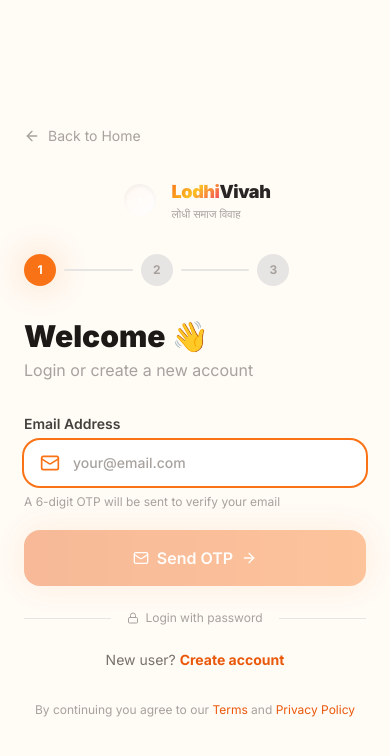
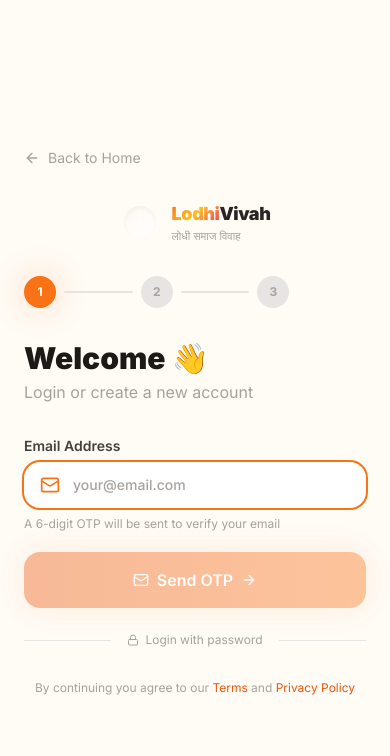
Before and after one commit to shubhamsulakhe/lodhivivah, a Next.js app: page /login in a window 390 px wide. Shown: the top 756 px of the page. Built offline with nearby package versions, Linux system fonts and the light colour scheme.

Commit message:
register navigation fixed - mobile login logo fix1-test

```diff
--- a/app/login/page.tsx
+++ b/app/login/page.tsx
@@ -297,12 +297,6 @@
                 </form>
               )}
 
-              <p className="text-center mt-6 text-stone-500 text-sm">
-                New user?{' '}
-                <Link href="/register" className="text-saffron-600 font-bold hover:underline">
-                  Create account
-                </Link>
-              </p>
             </div>
           )}
 
--- a/app/page.tsx
+++ b/app/page.tsx
@@ -78,7 +78,7 @@
 
             {/* CTA Buttons */}
             <div className="flex flex-col sm:flex-row gap-4 justify-center mb-14 animate-fade-up-4">
-              <Link href="/register"
+              <Link href="/login"
                 className="btn btn-white btn-xl group">
                 <Heart className="w-5 h-5 text-saffron-500 fill-saffron-400 group-hover:scale-110 transition-transform"/>
                 Register Free — अभी जुड़ें
@@ -191,7 +191,7 @@
           </div>
 
           <div className="mt-12 text-center">
-            <Link href="/register" className="btn btn-primary btn-lg">
+            <Link href="/login" className="btn btn-primary btn-lg">
               <Heart className="w-5 h-5"/> अभी शुरू करें — Register Free
             </Link>
           </div>
@@ -398,7 +398,7 @@
             अभी जुड़ें और अपना जीवनसाथी खोजें। Registration पूरी तरह मुफ्त है।
           </p>
           <div className="flex flex-col sm:flex-row gap-4 justify-center">
-            <Link href="/register" className="btn btn-white btn-xl group">
+            <Link href="/login" className="btn btn-white btn-xl group">
               <Heart className="w-5 h-5 text-saffron-500 fill-saffron-400"/>
               Register Now — Free
               <ArrowRight className="w-5 h-5 text-saffron-500 group-hover:translate-x-1 transition-transform"/>
--- a/components/Logo.tsx
+++ b/components/Logo.tsx
@@ -13,7 +13,7 @@
     md: { icon: 40, title: 'text-lg',   sub: 'text-[11px]' },
     lg: { icon: 52, title: 'text-2xl',  sub: 'text-sm' },
   }
-  const s = sizes[size]
+  const s = sizes[size] || sizes['md']
 
   return (
     <Link href="/" className={cn('flex items-center gap-3 group', className)}>
--- a/components/Navbar.tsx
+++ b/components/Navbar.tsx
@@ -60,7 +60,7 @@
       <div className="container h-18 flex items-center justify-between py-3">
 
         {/* Logo */}
-        <Logo variant={transparent ? 'light' : 'dark'} />
+        <Logo variant={transparent ? 'light' : 'dark'} size="md" />
 
         {/* Desktop links */}
         <div className="hidden md:flex items-center gap-1">
@@ -132,7 +132,7 @@
                   transparent ? 'text-white hover:bg-white/15' : 'text-stone-600 hover:bg-stone-50')}>
                 Login
               </Link>
-              <Link href="/register" className="btn btn-white btn-sm">
+              <Link href="/login" className="btn btn-white btn-sm">
                 Register Free ✦
               </Link>
             </>
```
